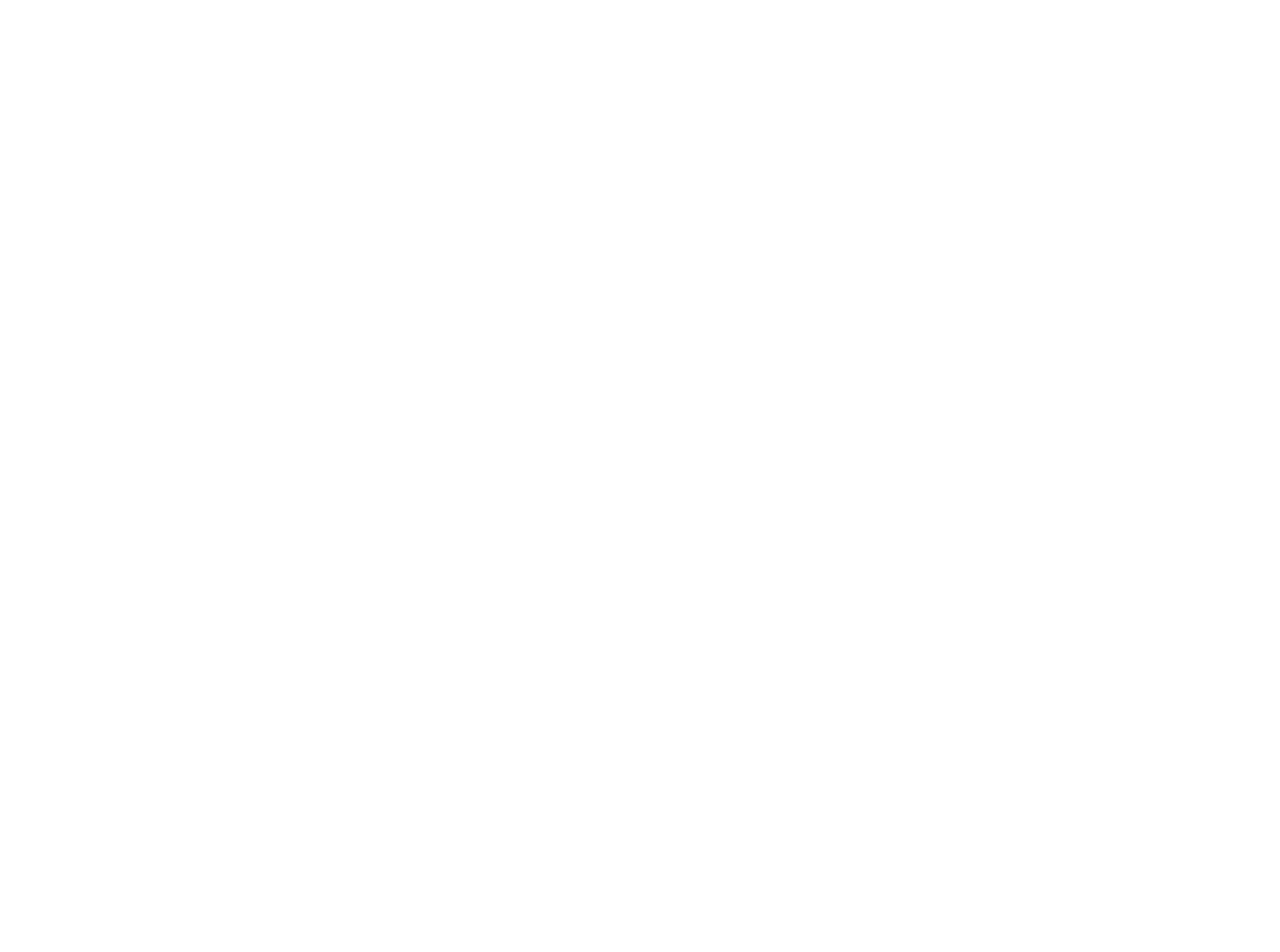
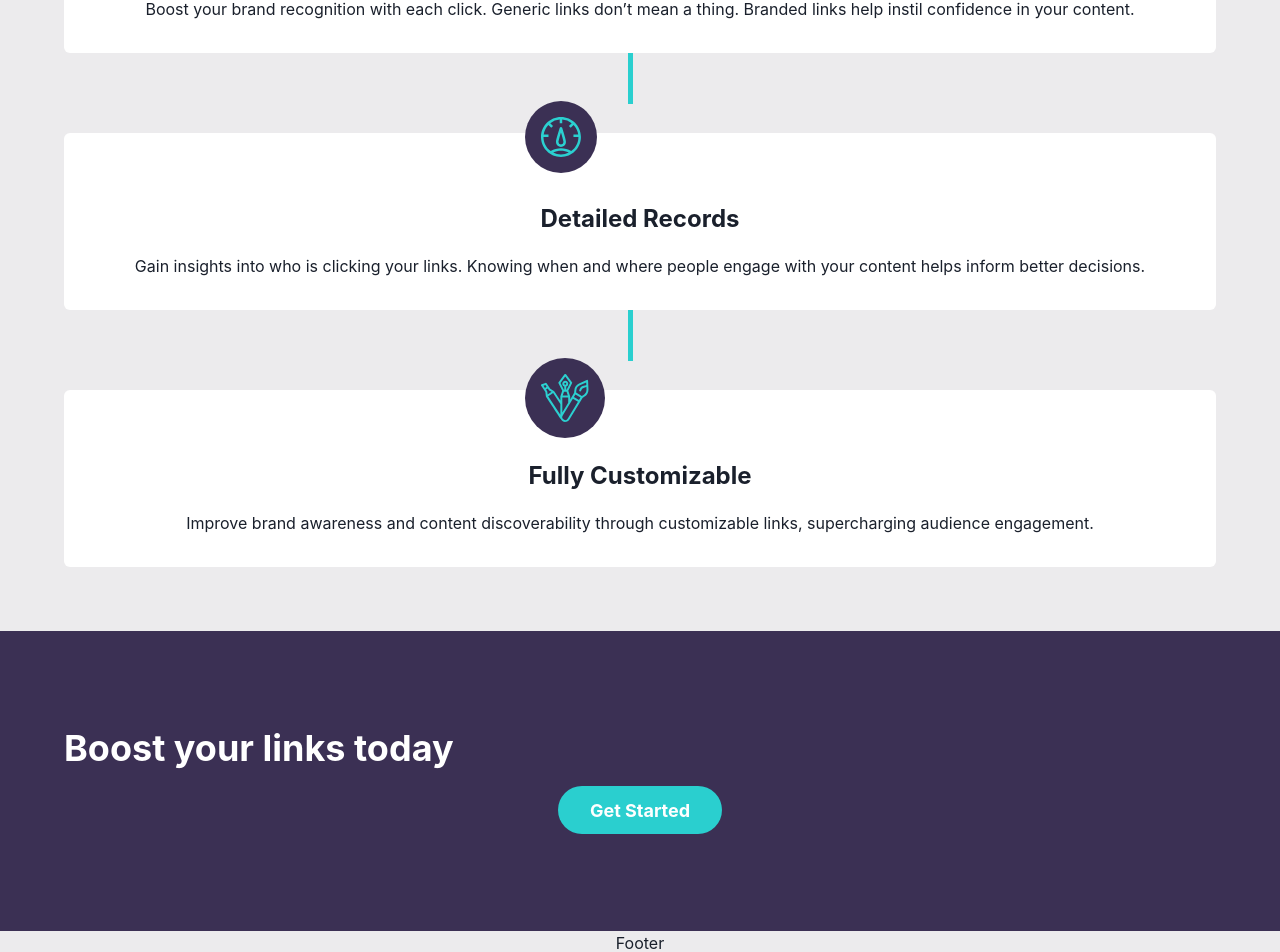
Before and after one commit to brayanpesantes/url-shortening-app, a React (Vite) app: page / in a window 1280 px wide. Shown: the part 1672-2624 px from the top of the page. Before the commit the page ends 1484 px from the top, so only its background shows below. Built offline with nearby package versions, Linux system fonts and the light colour scheme.

Commit message:
modificaio y agrecion de mas seciones

```diff
--- a/src/App.jsx
+++ b/src/App.jsx
@@ -6,6 +6,8 @@
 import ListLinkItem from './components/ListLinkItem'
 import { AnimatePresence } from 'framer-motion'
 import ListAdvance from './components/ListAdvance'
+import SectionStared from './components/SectionStared'
+import Footer from './components/Footer'
 
 
 function App() {
@@ -35,6 +37,9 @@
         <Box p={14} />
         <ListLinkItem />
         <ListAdvance />
+        <SectionStared />
+        <Footer />
+
         {/* <Text> */}
 
 
@@ -47,24 +52,16 @@
 
 
 
-          Brand Recognition
 
-          Boost your brand recognition with each click. Generic links don’t
-          mean a thing. Branded links help instil confidence in your content.
 
-          Detailed Records
 
-          Gain insights into who is clicking your links. Knowing when and where
-          people engage with your content helps inform better decisions.
 
-          Fully Customizable
 
-          Improve brand awareness and content discoverability through customizable
-          links, supercharging audience engagement.
 
-          Boost your links today
 
-          Get Started
+
+
+
 
           Features
 
--- /dev/null
+++ b/src/components/CardAdvance/index.jsx
@@ -0,0 +1,41 @@
+import { Box, Heading, Icon, Image, Text } from '@chakra-ui/react'
+import React from 'react'
+
+function CardAdvance({ image, title, text }) {
+  return (
+    <Box
+      pos="relative"
+      bg="white"
+      borderRadius="md"
+      textAlign={"center"}
+      position="relative"
+      p={8}
+      className="borderChild"
+    >
+      <Box
+        pos={"absolute"}
+        bg="primary.200"
+        borderRadius={"full"}
+        padding={4}
+        top={-8}
+        left={"40%"}
+      >
+        <Image
+          src={image}
+          display="block"
+          w={"full"}
+          h="full"
+          objectFit={"cover"} />
+      </Box>
+      <Heading
+        pt={10}
+        fontSize="x-large"
+      >
+        {title}
+      </Heading>
+      <Text mt={5} >{text}</Text>
+    </Box >
+  )
+}
+
+export default CardAdvance
--- /dev/null
+++ b/src/components/Footer/index.jsx
@@ -0,0 +1,9 @@
+import React from 'react'
+
+function Footer() {
+  return (
+    <div>Footer</div>
+  )
+}
+
+export default Footer
--- a/src/components/ListAdvance/SectionAdvance.jsx
+++ b/src/components/ListAdvance/SectionAdvance.jsx
@@ -3,11 +3,11 @@
 
 function SectionAdvance() {
   return (
-    <VStack align={"center"} textAlign="center">
+    <VStack align={"center"} textAlign="center" mb={20}>
       <Heading>
         Advanced Statistics
       </Heading>
-      <Text>Track how your links are performing across the web with our
+      <Text w="80%" color="neutral.300" fontWeight={500}>Track how your links are performing across the web with our
         advanced statistics dashboard.</Text>
 
     </VStack>
--- a/src/components/ListAdvance/index.jsx
+++ b/src/components/ListAdvance/index.jsx
@@ -1,11 +1,34 @@
-import { Box } from '@chakra-ui/react'
+import { Box, HStack, Stack } from '@chakra-ui/react'
 import React from 'react'
 import SectionAdvance from './SectionAdvance'
-
+import CardAdvance from '../CardAdvance'
+import BrandRecognition from '../../../public/images/icon-brand-recognition.svg'
+import DetailedRecords from '../../../public/images/icon-detailed-records.svg'
+import FullyCustomizable from '../../../public/images/icon-fully-customizable.svg'
 function ListAdvance() {
   return (
-    <Box py={10} w="80%">
+    <Box py={16} w="90%">
       <SectionAdvance />
+      <Stack spacing={20} mt={14} w="100%" >
+        <CardAdvance
+          image={BrandRecognition}
+          title="Brand Recognition"
+          text="Boost your brand recognition with each click. Generic links don’t mean a thing. Branded links help instil confidence in your content."
+        />
+        <CardAdvance
+          image={DetailedRecords}
+          title="Detailed Records"
+          text="Gain insights into who is clicking your links. Knowing when and where
+          people engage with your content helps inform better decisions.
+"
+        />
+        <CardAdvance
+          image={FullyCustomizable}
+          title="Fully Customizable"
+          text="Improve brand awareness and content discoverability through customizable links, supercharging audience engagement."
+        />
+      </Stack>
+
     </Box>
   )
 }
--- /dev/null
+++ b/src/components/SectionStared/index.jsx
@@ -0,0 +1,35 @@
+import { Box, Button, Heading, VStack } from '@chakra-ui/react'
+import React from 'react'
+
+function SectionStared() {
+  return (
+    <VStack
+      width={"100%"}
+      backgroundColor={"primary.200"}
+      height={300}
+      justifyContent={"center"}
+      spacing={4}
+    >
+      <Heading
+        color={"white"}
+        w="90%"
+        mx={"auto"}
+        fontSize={"4xl"}>
+        Boost your links today
+      </Heading>
+      <Button
+        bg="primary.100"
+        px={8}
+        py={6}
+        color="white"
+        fontWeight={700}
+        fontSize={"lg"}
+        borderRadius="full"
+      >
+        Get Started
+      </Button>
+    </VStack>
+  )
+}
+
+export default SectionStared
--- /dev/null
+++ b/src/main.css
@@ -0,0 +1,9 @@
+.borderChild:nth-last-child(n+2)::before {
+    content: ' ';
+    position: absolute;
+    width: 5px;
+    height: 3.2rem;
+    bottom: -3.2rem;
+    left: 49%;
+    background: hsl(180, 66%, 49%);
+}
--- a/src/main.jsx
+++ b/src/main.jsx
@@ -5,6 +5,7 @@
 import theme from './theme'
 import '@fontsource/poppins/500.css'
 import '@fontsource/poppins/700.css'
+import "./main.css"
 
 ReactDOM.createRoot(document.getElementById('root')).render(
   <React.StrictMode>
```
Also changed, not shown: src/components/CardAvance/index.jsx (deleted, +0 -9 lines).
